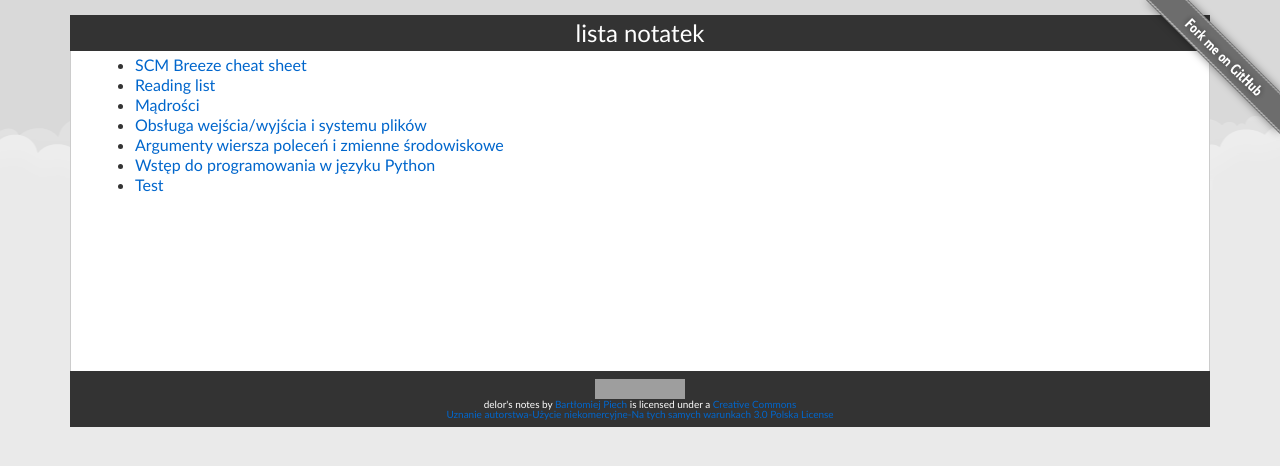
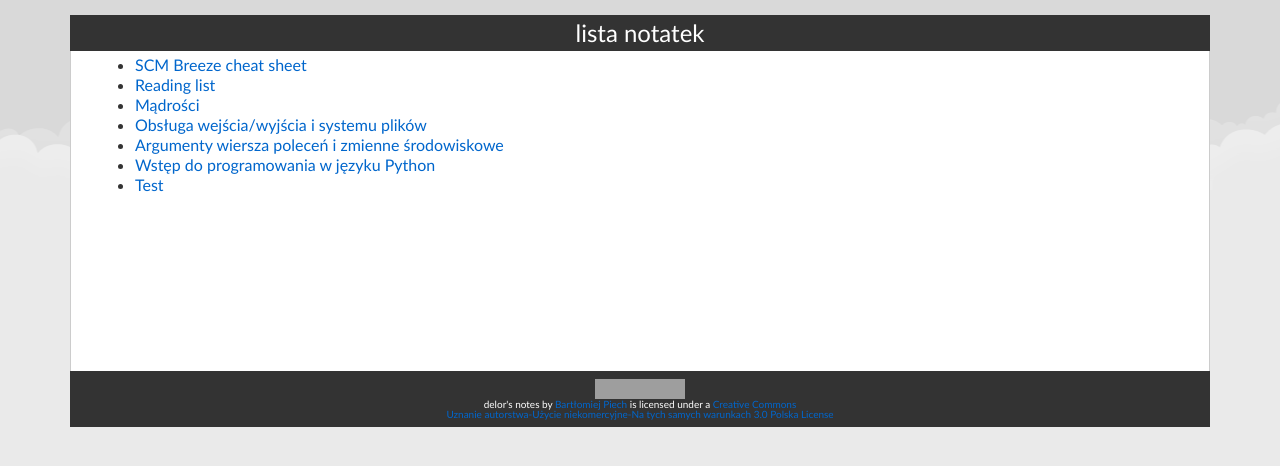
Before and after one commit to delor/delor.github.com, a Jekyll site: the page built from index.html, in a window 1280 px wide. Shown: the top 466 px of the page. Built offline with Jekyll 4.4.1, drawn with Linux system fonts in a browser that asks for light colours; Markdown is read by kramdown in place of the engine named in the settings; grey boxes are pictures that could not be loaded.

Commit message:
removed 'fork me ribbon'

```diff
--- a/_layouts/default.html
+++ b/_layouts/default.html
@@ -51,8 +51,5 @@
         </p>
       </footer>
     </div>
-    <div>
-      <a href="http://github.com/delor/delor.github.com" title="Fork me on GitHub"><img style="position: absolute; top: 0; right: 0; border: 0;" src="/img/forkme_right_gray_6d6d6d.png" alt="Fork me on GitHub" /></a>
-    </div>
   </body>
 </html>
```
